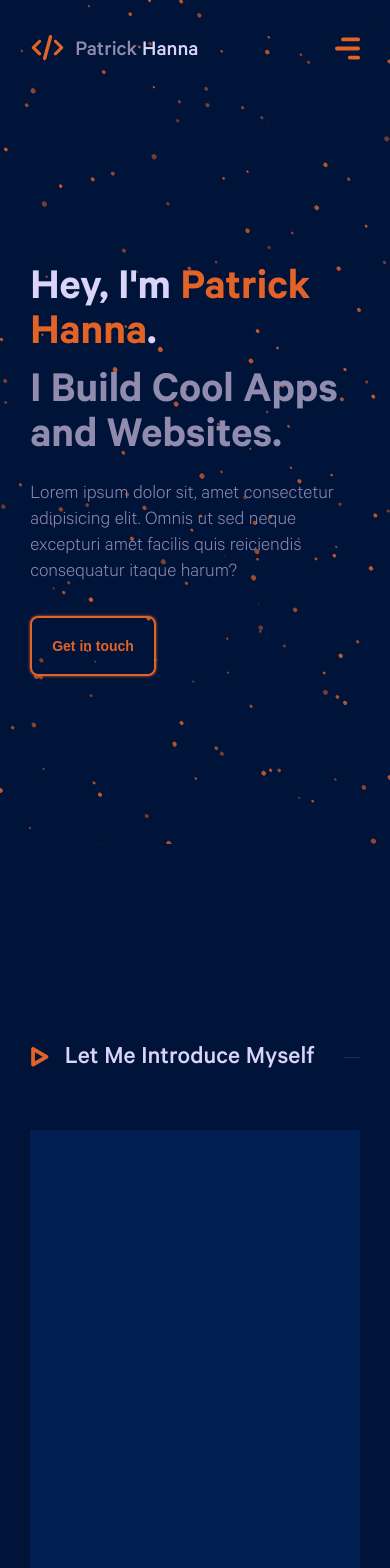
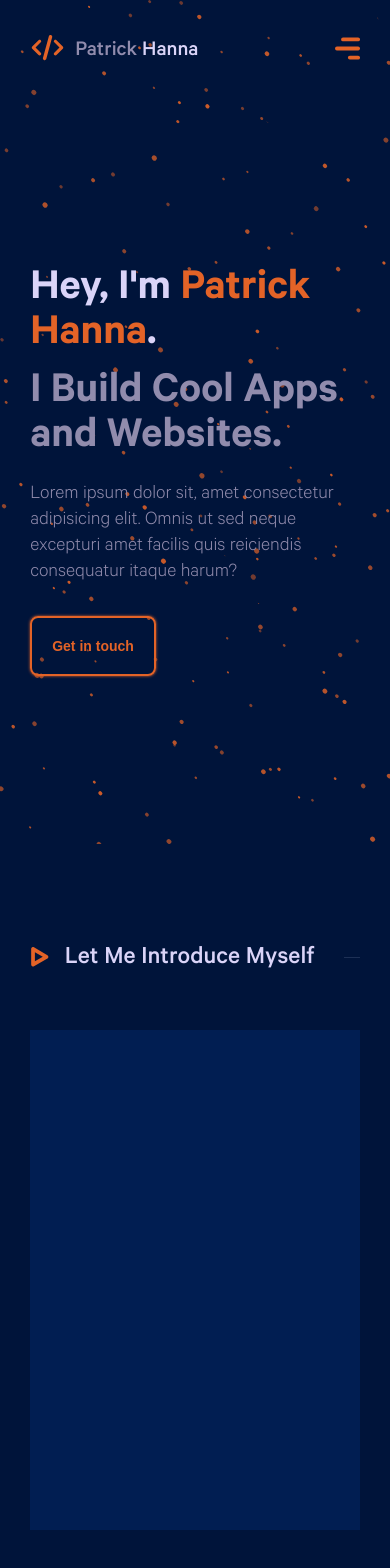
Before and after one commit to patrickjames242/portfolio-website, a React (Create React App) app: page / in a window 390 px wide. Shown: the top 1568 px of the page. Built offline with nearby package versions, Linux system fonts and the light colour scheme.

Commit message:
updated margin between screen sections

```diff
--- a/src/App/MainScreen/MainScreen.module.scss
+++ b/src/App/MainScreen/MainScreen.module.scss
@@ -1,6 +1,7 @@
 @use "helpers/general" as *;
 @use "helpers/colors.module" as colors;
 @use "../children/NavViews/nav-constants.module" as nav-constants;
+
 .MainScreen {
 	pointer-events: none;
 	position: relative;
@@ -24,5 +25,9 @@
 		> *:not(.HomeScreen) {
 			pointer-events: auto;
 		}
+
+		> * {
+			margin-bottom: clamp(100px, 16vw, 200px);
+		}
 	}
 }
--- a/src/App/MainScreen/MainScreen.tsx
+++ b/src/App/MainScreen/MainScreen.tsx
@@ -76,18 +76,9 @@ export default function MainScreen() {
 					<NavBarHorizontal className={styles.NavBarHorizontal} />
 					<div className={styles.content}>
 						<HomeSection className={styles.HomeScreen} />
-						<AboutMeSection
-							ref={sectionRefs.aboutMe}
-							style={{ marginTop: 200 }}
-						/>
-						<ProjectsSection
-							ref={sectionRefs.projects}
-							style={{ marginTop: 200 }}
-						/>
-						<ContactMeSection
-							ref={sectionRefs.contactMe}
-							style={{ marginTop: 200, marginBottom: 200 }}
-						/>
+						<AboutMeSection ref={sectionRefs.aboutMe} />
+						<ProjectsSection ref={sectionRefs.projects} />
+						<ContactMeSection ref={sectionRefs.contactMe} />
 					</div>
 				</div>
 			</NavDrawer>
```
